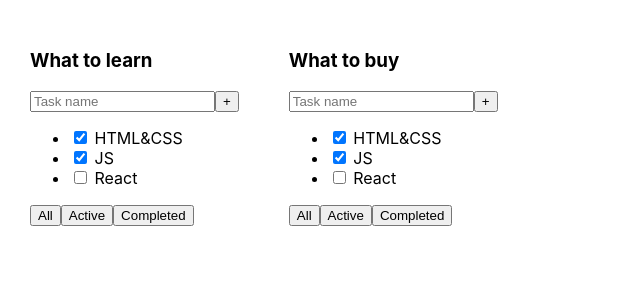
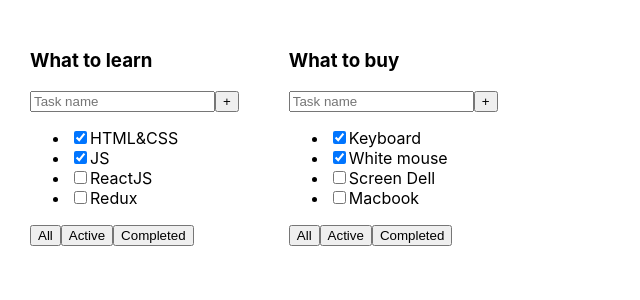
Before and after one commit to AntonKrasouski88/todolist_app, a React (Create React App) app: page / in a window 1280 px wide. Shown: the top 300 px of the page, without its empty margins (0-640 px from the left). Built offline with nearby package versions, Linux system fonts and the light colour scheme.

Commit message:
Add: added function returns list of tasks

```diff
--- a/src/components/Todolist.tsx
+++ b/src/components/Todolist.tsx
@@ -1,13 +1,18 @@
 import React from 'react';
 import { TaskType } from '../App';
 import {TodolistHeader} from "./TodolistHeader";
+import {Task} from "./Task";
 
 type TodolistProps = {
     title: string,
     tasks: Array<TaskType>
 }
 
-export const Todolist = ({title}: TodolistProps) => {
+export const Todolist = ({title, tasks}: TodolistProps) => {
+    //Returns a list of tasks
+    const tasksList = tasks.length > 0 ? tasks.map(task => {
+        return <Task taskId={task.id} title={task.title} isDone={task.isDone}/>
+    }) : <div>No tasks</div>
 
     return (
         <div>
@@ -17,9 +22,7 @@ export const Todolist = ({title}: TodolistProps) => {
                 <button>+</button>
             </div>
             <ul>
-                <li><input type="checkbox" checked={true}/> <span>HTML&CSS</span></li>
-                <li><input type="checkbox" checked={true}/> <span>JS</span></li>
-                <li><input type="checkbox" checked={false}/> <span>React</span></li>
+                {tasksList}
             </ul>
             <div>
                 <button>All</button>
```
